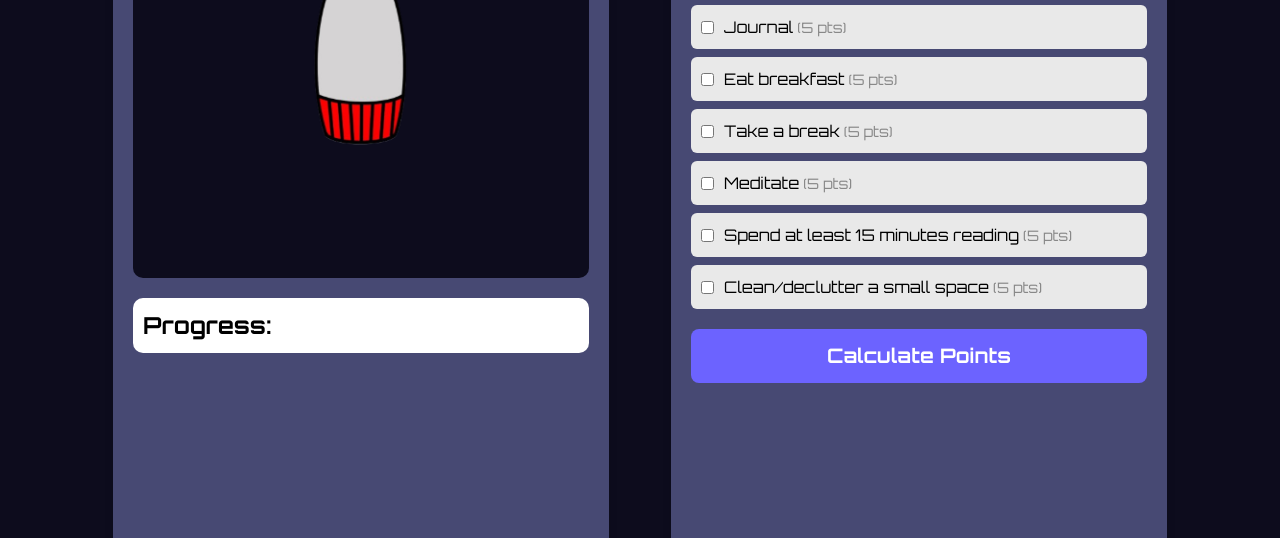
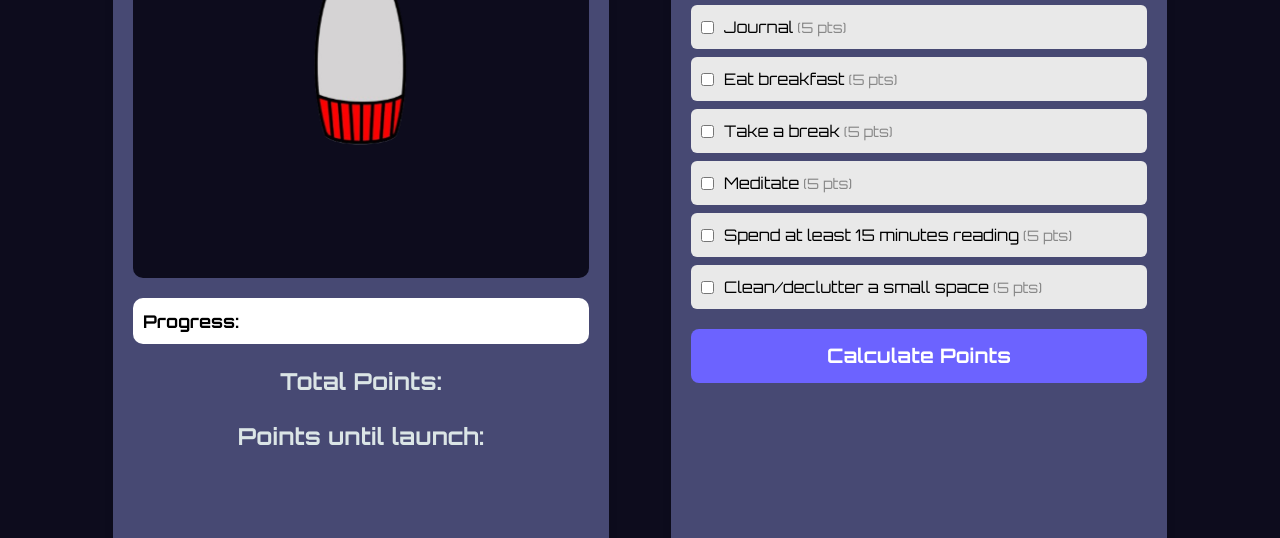
Before and after one commit to Zenith-Technica-25/Zenith, a plain HTML site: page public/index.html in a window 1280 px wide. Shown: the part 262-800 px from the top of the page. Drawn offline with Linux system fonts and the light colour scheme.

Commit message:
adding total

```diff
--- a/public/css/style.css
+++ b/public/css/style.css
@@ -115,6 +115,7 @@ img {
     background-color: #ffff;
     color:#000000;
     border-radius: 10px;
+    font-size: 15px;
 }
 
 .Phase1{
--- a/public/index.html
+++ b/public/index.html
@@ -40,12 +40,22 @@
                 </div>
 
               </div>
-              <div class="progress">
+              <div class="progress under_rocket">
                 <div class="progress-text">
                   <h3>
                     Progress:
                   </h3>
                 </div>
+              </div>
+              <div class="total_points under_rocket">
+                <h3>
+                    Total Points:
+                  </h3>
+              </div>
+              <div class="points_till_next under_rocket">
+                <h3>
+                    Points until launch:
+                  </h3>
               </div>
             </div>
 
```
